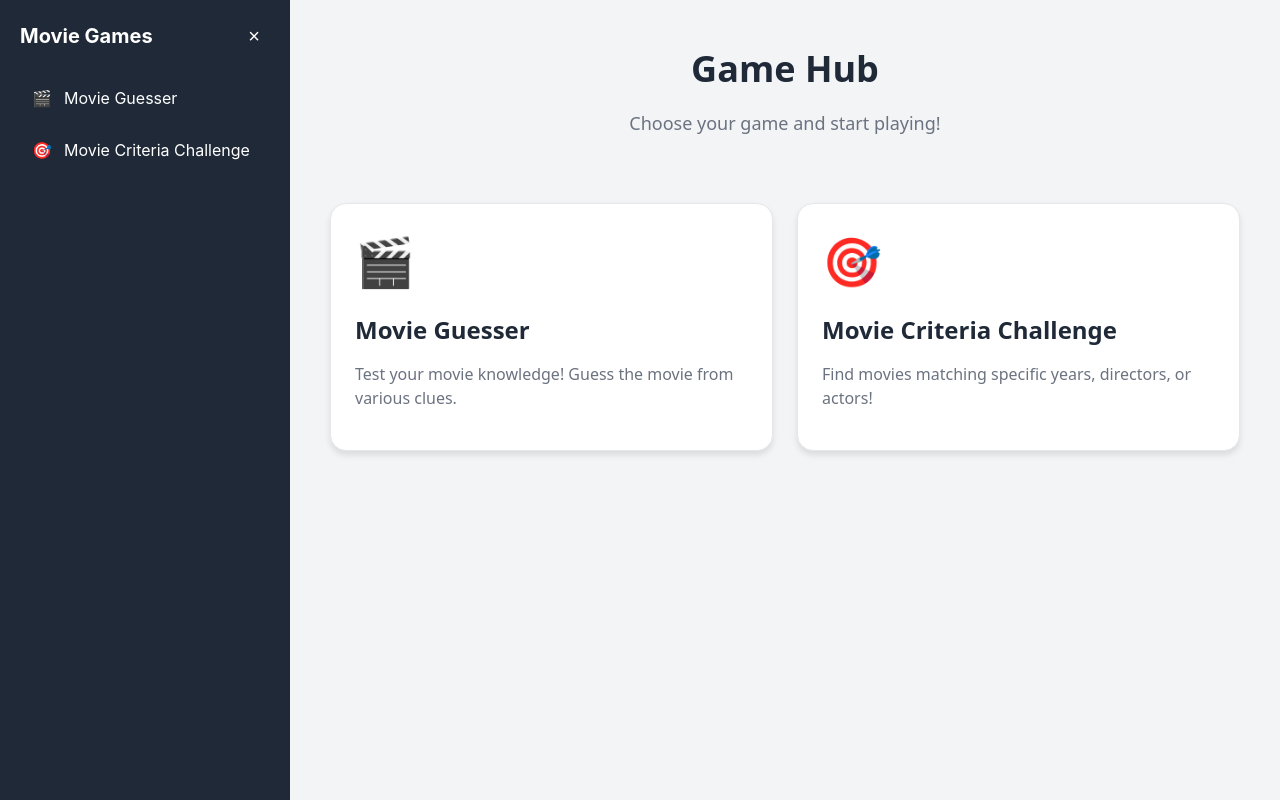
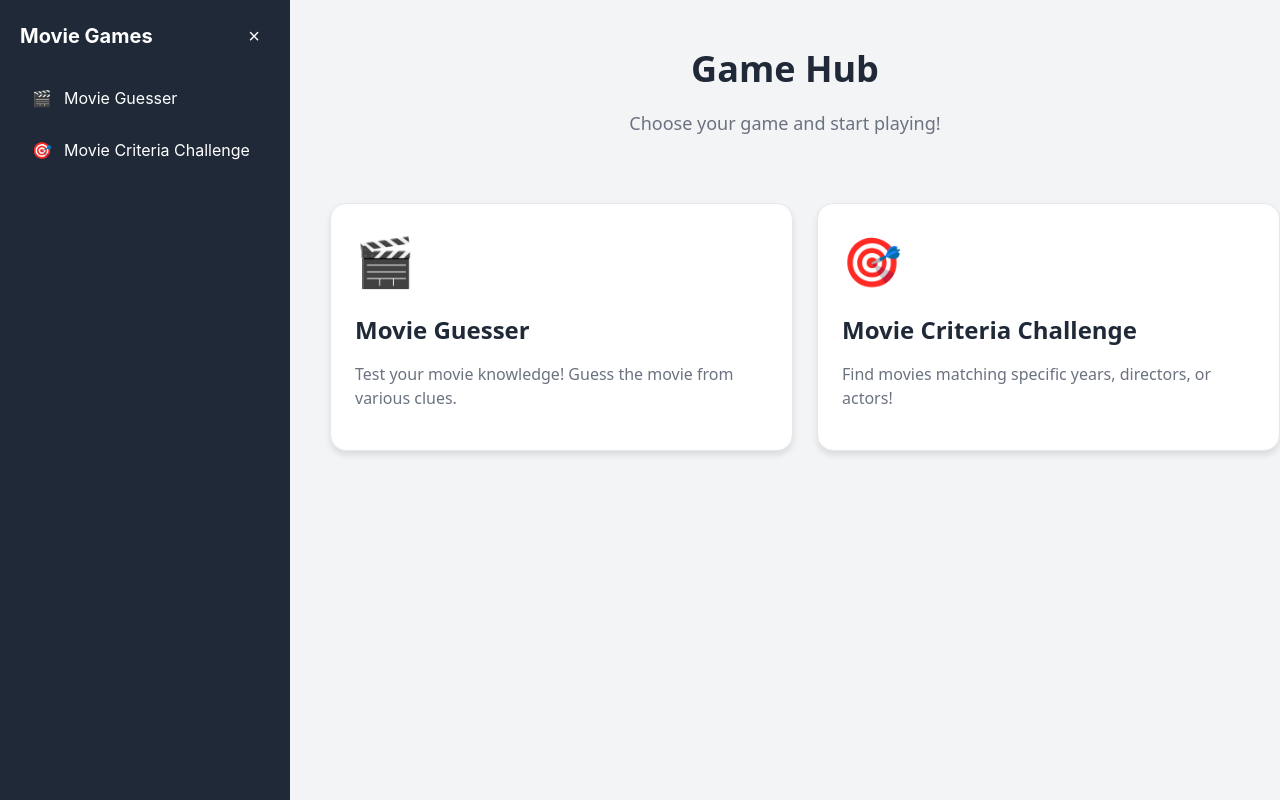
Before and after one commit to niklasT201/movie-guesser, a React (Create React App) app: page / in a window 1280 px wide. Built offline with nearby package versions, Linux system fonts and the light colour scheme.

Commit message:
fixed card space

```diff
--- a/src/Components/GameHub.jsx
+++ b/src/Components/GameHub.jsx
@@ -79,11 +79,15 @@ const GameHub = () => {
     container: {
       flex: 1,
       padding: '20px',
-      fontFamily: 'system-ui, -apple-system, sans-serif'
+      fontFamily: 'system-ui, -apple-system, sans-serif',
+      display: 'flex',
+      flexDirection: 'column',
+      alignItems: 'center'
     },
     header: {
       textAlign: 'center',
-      marginBottom: '48px'
+      marginBottom: '48px',
+      width: '100%'
     },
     title: {
       fontSize: '36px',
@@ -99,10 +103,11 @@ const GameHub = () => {
       display: 'grid',
       gridTemplateColumns: 'repeat(auto-fit, minmax(280px, 1fr))',
       gap: '24px',
-      padding: '20px'
+      padding: '20px',
+      maxWidth: '1100px',
+      width: '100%'
     },
     gameCard: {
-      maxWidth: '700px',
       backgroundColor: 'white',
       borderRadius: '16px',
       padding: '24px',
@@ -130,16 +135,20 @@ const GameHub = () => {
       lineHeight: '1.5'
     },
     backButton: {
-      position: 'absolute',
-      top: '20px',
-      left: '20px',
       padding: '8px 16px',
       borderRadius: '8px',
       border: 'none',
       backgroundColor: '#6b7280',
       color: 'white',
       cursor: 'pointer',
-      fontSize: '14px'
+      fontSize: '14px',
+      marginBottom: '20px',
+      alignSelf: 'flex-start'
+    },
+    contentContainer: {
+      maxWidth: '1200px',
+      width: '100%',
+      margin: '0 auto'
     }
   };
 
@@ -172,6 +181,7 @@ const GameHub = () => {
           ))}
         </nav>
         <div style={styles.container}>
+          <div style={styles.contentContainer}>
             <button
               onClick={() => setSelectedGame(null)}
               style={styles.backButton}
@@ -179,6 +189,7 @@ const GameHub = () => {
               ← Back to Games
             </button>
             <GameComponent />
+          </div>
         </div>
       </div>
     );
@@ -208,6 +219,7 @@ const GameHub = () => {
         ))}
       </nav>
       <div style={styles.container}>
+        <div style={styles.contentContainer}>
           <header style={styles.header}>
             <h1 style={styles.title}>Game Hub</h1>
             <p style={styles.subtitle}>Choose your game and start playing!</p>
@@ -236,6 +248,7 @@ const GameHub = () => {
           </div>
         </div>
       </div>
+    </div>
   );
 };
 
--- a/src/Components/MovieGuessingGame.jsx
+++ b/src/Components/MovieGuessingGame.jsx
@@ -569,8 +569,7 @@ const MovieGuessingGame = () => {
 
 export default MovieGuessingGame;
 
-// hovering effect for modes
 // maybe german/english
 // speedrun mode
 // reason for coming back each day
-// dark mode/ light mode
+// dark mode/light mode
```
Lines whose indentation alone changed are shown as unchanged.
